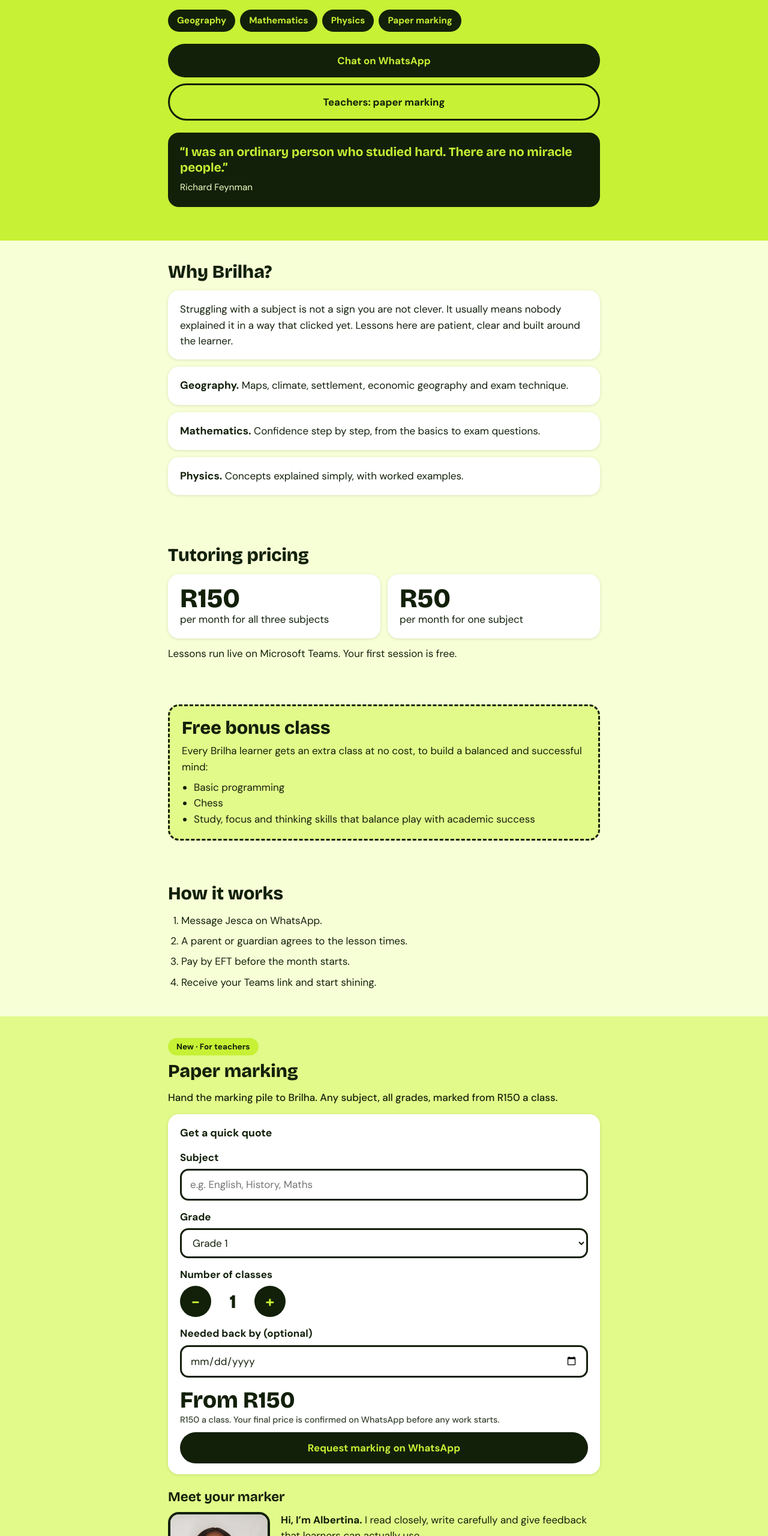
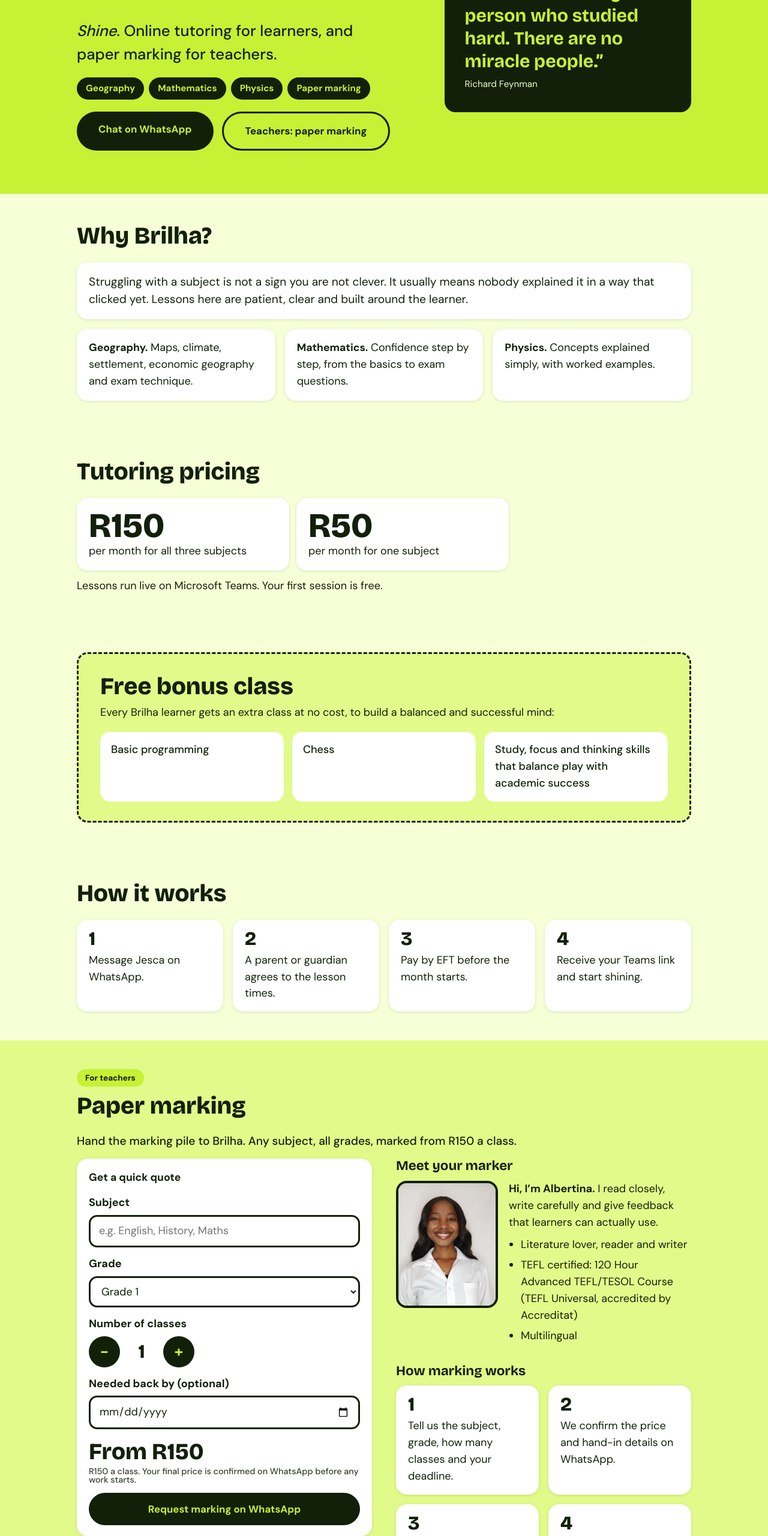
Before and after one commit to YouthJSM/Brilha.com, a plain HTML site: page index.html in a window 1280 px wide. Shown: the part 200-2760 px from the top of the page at 60% size. Drawn offline with nearby package versions, Linux system fonts and the light colour scheme.

Commit message:
Add files via upload

```diff
--- a/index.html
+++ b/index.html
@@ -15,17 +15,21 @@
 <h1>Brilha</h1>
 <p class="lead"><i>Shine</i>. Online tutoring for learners, and paper marking for teachers.</p>
 <div class="chips"><span>Geography</span><span>Mathematics</span><span>Physics</span><span>Paper marking</span></div>
+<div class="actions">
 <a class="btn" href="https://wa.me/27717200850?text=Hi%20Jesca%2C%20I%27m%20interested%20in%20Brilha%20tutoring">Chat on WhatsApp</a>
-<a class="btn alt" href="#marking">Teachers: paper marking</a>
+<a class="btn alt" href="#marking">Teachers: paper marking</a></div>
 <div class="quote"><p>“I was an ordinary person who studied hard. There are no miracle people.”</p><cite>Richard Feynman</cite></div>
 </div></div>
 
 <section>
 <h2>Why Brilha?</h2>
-<div class="card">Struggling with a subject is not a sign you are not clever. It usually means nobody explained it in a way that clicked yet. Lessons here are patient, clear and built around the learner.</div>
+
+<div class="cards">
+<div class="card intro">Struggling with a subject is not a sign you are not clever. It usually means nobody explained it in a way that clicked yet. Lessons here are patient, clear and built around the learner.</div>
 <div class="card"><b>Geography.</b> Maps, climate, settlement, economic geography and exam technique.</div>
 <div class="card"><b>Mathematics.</b> Confidence step by step, from the basics to exam questions.</div>
 <div class="card"><b>Physics.</b> Concepts explained simply, with worked examples.</div>
+</div>
 </section>
 
 <section>
@@ -47,7 +51,7 @@
 
 <section>
 <h2>How it works</h2>
-<ol>
+<ol class="steps">
 <li>Message Jesca on WhatsApp.</li>
 <li>A parent or guardian agrees to the lesson times.</li>
 <li>Pay by EFT before the month starts.</li>
@@ -57,10 +61,11 @@
 
 <div class="band" id="marking">
 <section>
-<span class="tag">New · For teachers</span>
+<span class="tag">For teachers</span>
 <h2>Paper marking</h2>
 <p class="sub">Hand the marking pile to Brilha. Any subject, all grades, marked from R150 a class.</p>
 
+<div class="marking-grid">
 <div class="card calc">
 <b>Get a quick quote</b>
 <label for="subject">Subject</label>
@@ -79,6 +84,7 @@
 <button type="button" class="btn" id="send">Request marking on WhatsApp</button>
 </div>
 
+<div class="marking-side">
 <h3 class="sub-h">Meet your marker</h3>
 <div class="about">
 <img src="Albertina.jpg" alt="Albertina, the Brilha paper marker, smiling in a white shirt" width="170" height="212">
@@ -93,16 +99,18 @@
 </div>
 
 <h3 class="sub-h">How marking works</h3>
-<ol>
+<ol class="steps">
 <li>Tell us the subject, grade, how many classes and your deadline.</li>
 <li>We confirm the price and hand-in details on WhatsApp.</li>
 <li>Send the papers and pay by EFT.</li>
 <li>Get your marked papers back, ready for your class.</li>
 </ol>
+</div>
+</div>
 </section>
 </div>
 
-<section>
+<section class="tutor">
 <h2>Meet your tutor</h2>
 <div class="about">
 <img src="Jesca.jpg" alt="Jesca, founder and tutor of Brilha, in a white hard hat and UJ shirt" width="170" height="212">
--- a/style.css
+++ b/style.css
@@ -48,3 +48,49 @@ footer{text-align:center;font-size:.9rem;opacity:.85}
 .contact a.btn{margin-bottom:10px}
 
 .sub-h{margin:26px 0 12px;font-size:1.4rem}
+/* ===== Numbered step cards (all screens) ===== */
+.steps{list-style:none;padding:0;counter-reset:step;display:grid;gap:12px}
+.steps li{counter-increment:step;background:var(--card);border-radius:18px;padding:16px 20px;margin:0;box-shadow:0 1px 5px rgba(0,0,0,.12)}
+.steps li:before{content:counter(step);display:block;font-family:'Bricolage Grotesque',sans-serif;font-weight:800;font-size:2rem;line-height:1;margin-bottom:6px}
+
+/* ===== Laptop and desktop layout ===== */
+@media (min-width:900px){
+  body{font-size:18px}
+  section,.hero-in,footer{max-width:1120px;padding:48px}
+  h2{font-size:2.5rem;margin-bottom:22px}
+  .sub{font-size:1.2rem}
+
+  .hero-in{display:grid;grid-template-columns:1.15fr .85fr;column-gap:56px;align-items:start;padding-top:72px;padding-bottom:72px}
+  .hero-in > *{grid-column:1}
+  .hero h1{font-size:8.5rem;letter-spacing:-4px}
+  .hero p.lead{font-size:1.6rem;max-width:30ch}
+  .actions{display:flex;gap:14px;flex-wrap:wrap}
+  .btn,.hero .btn{width:auto;padding:16px 36px}
+  .hero .btn{margin-bottom:0}
+  .calc .btn{width:100%}
+  .quote{grid-column:2;grid-row:1 / span 4;align-self:center;margin:0;padding:34px}
+  .quote p{font-size:1.9rem}
+
+  .cards{display:grid;grid-template-columns:repeat(3,1fr);gap:16px}
+  .cards .card{margin:0}
+  .cards .intro{grid-column:1 / -1;font-size:1.2rem}
+  .grid{max-width:720px}
+  .price{font-size:3.6rem}
+  .bonus{padding:32px 36px}
+  .bonus ul{display:grid;grid-template-columns:repeat(3,1fr);gap:14px;list-style:none;padding:0;margin-top:18px}
+  .bonus li{background:var(--card);border-radius:16px;padding:16px 18px;font-weight:500}
+  .steps{grid-template-columns:repeat(4,1fr);gap:16px}
+
+  .marking-grid{display:grid;grid-template-columns:1fr 1fr;gap:40px;align-items:start}
+  .marking-side .sub-h:first-child{margin-top:0}
+  .marking-side .steps{grid-template-columns:1fr 1fr}
+
+  .tutor .about{gap:36px;flex-wrap:nowrap;align-items:center}
+  .tutor .about img{width:240px;height:300px}
+  .tutor .about p{font-size:1.3rem}
+  .tutor .about li{font-size:1.1rem}
+
+  .contact{display:grid;grid-template-columns:1fr 1fr;gap:14px}
+  .contact h2{grid-column:1 / -1;margin-bottom:8px}
+  .contact a.btn{margin-bottom:0}
+}
```
